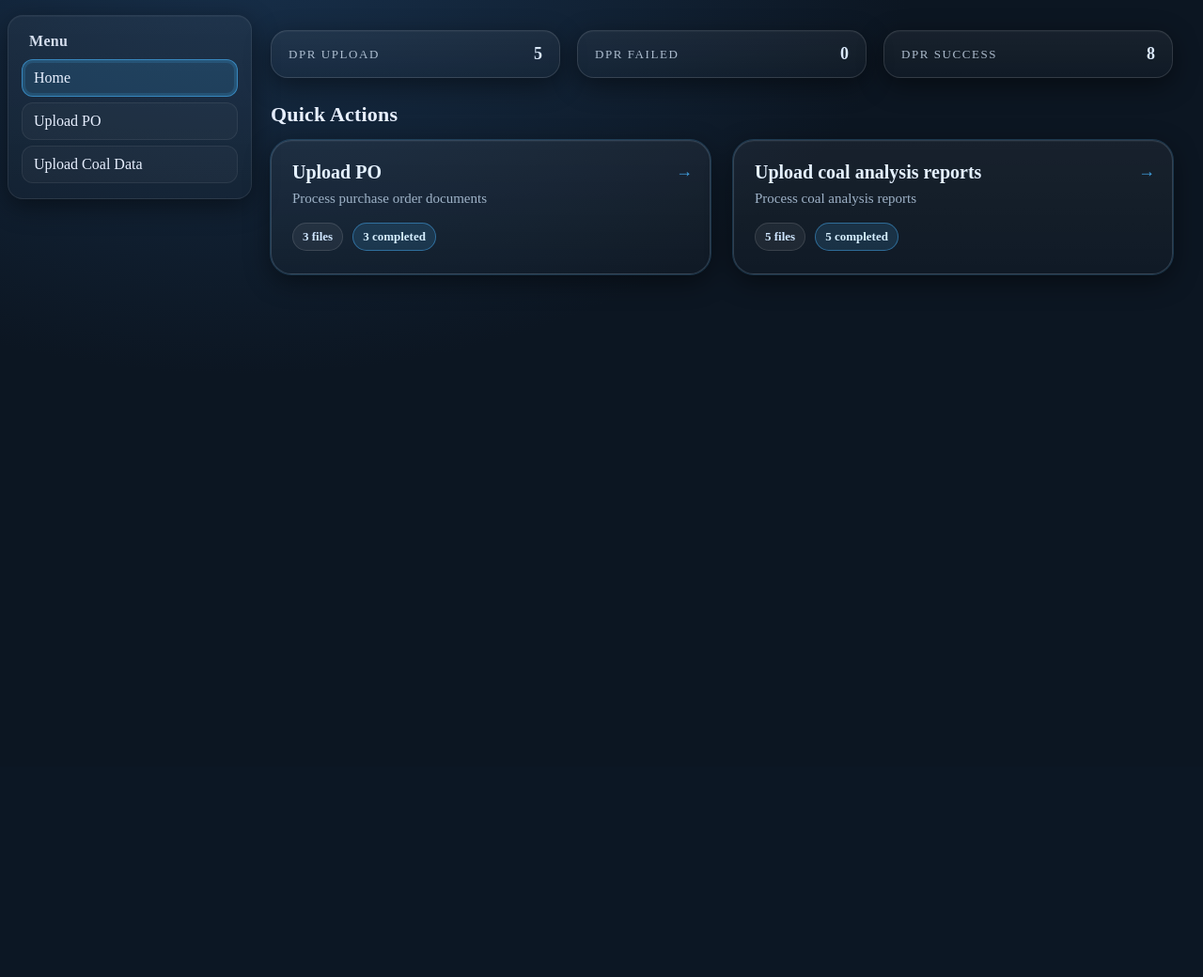
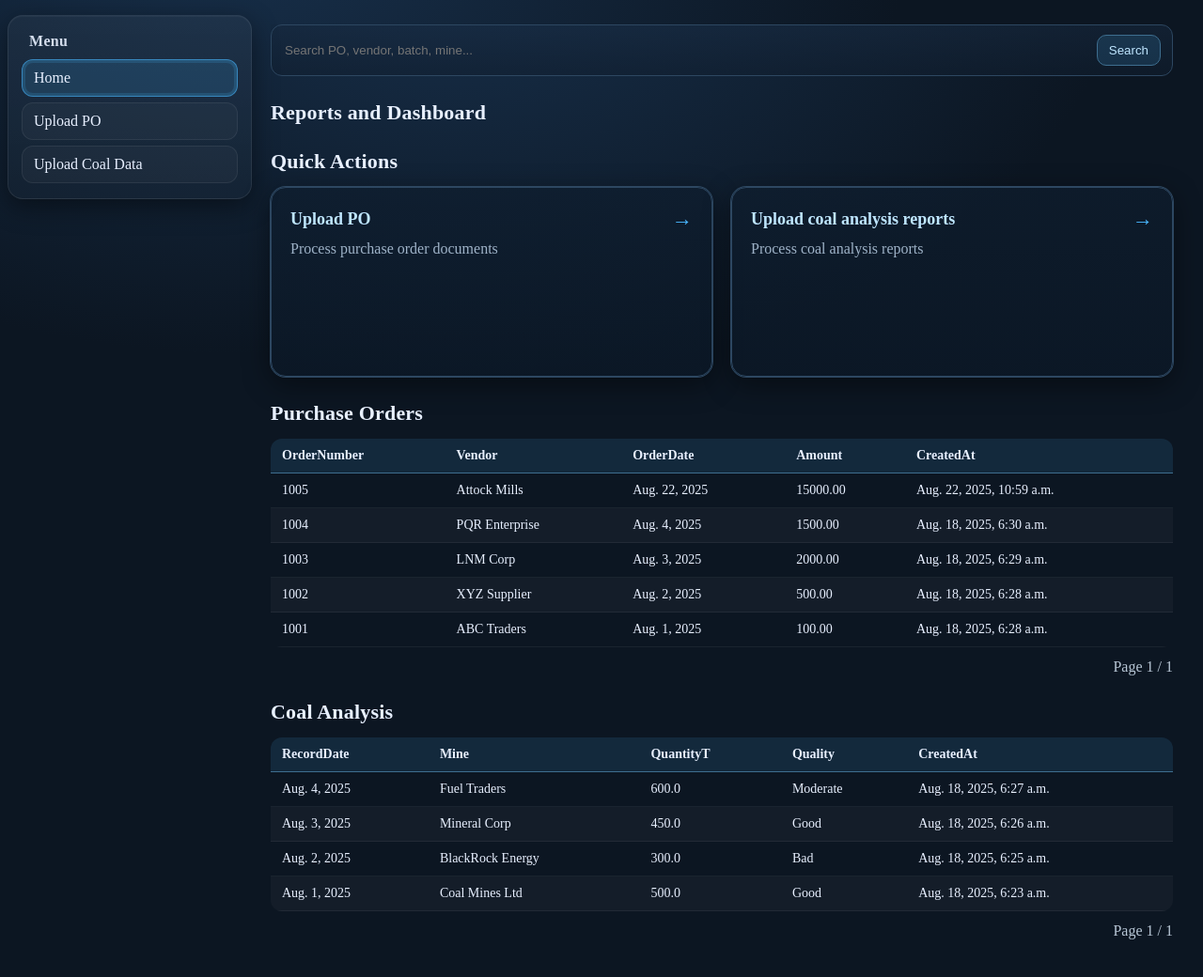
Before and after one commit to AmirHKhan344/internship-django, a Django app: page / in a window 1280 px wide. Shown: the whole page at 94% size. Before the commit the page ends 294 px from the top, so only its background shows below. Run offline with Django 5.2, Linux system fonts and the light colour scheme; data comes from the database, SQL or seed files in the repository; both versions use the stored data as it was after the commit.

Commit message:
Tabular form on Homepage

```diff
--- a/myproject/myapp/static/myapp/css/app.css
+++ b/myproject/myapp/static/myapp/css/app.css
@@ -113,16 +113,64 @@
 }
 @media (max-width: 1000px){ .quick-actions{ grid-template-columns: 1fr; } }
 
-.qa-card{
-  position: relative;
-  background: linear-gradient(180deg, rgba(255,255,255,.05), rgba(255,255,255,.02));
-  border: 1px solid rgba(175,205,235,.20);
-  border-radius: 22px;
-  box-shadow: var(--shadow);
-  padding: 22px 22px 24px;
-  outline: 1px solid rgba(79,164,219,.25);
-  transition: transform .14s ease, box-shadow .2s ease, outline-color .2s ease;
+.card-grid.three {
+  display: grid;
+  grid-template-columns: repeat(auto-fit, minmax(260px, 1fr));
+  gap: 20px;
 }
+
+/* Quick Action cards */
+.qa-card {
+  display: flex;
+  flex-direction: column;
+  justify-content: space-between;  /* ensures text + badges stay aligned */
+  min-height: 160px;               /* consistent height */
+  padding: 20px;
+  border: 1px solid var(--stroke);
+  border-radius: 16px;
+  background: linear-gradient(180deg, rgba(14,29,46,.7), rgba(11,24,39,.7));
+  text-decoration: none;
+  color: var(--text);
+  box-shadow: 0 0 0 1px var(--stroke), 0 8px 30px rgba(0,0,0,.45);
+  transition: transform .25s ease, border-color .25s ease, box-shadow .25s ease;
+}
+
+.qa-card:hover {
+  transform: translateY(-5px);
+  border-color: #4e86aa;
+  box-shadow: 0 0 0 1px rgba(73,183,255,.35), 0 16px 38px rgba(0,0,0,.55);
+}
+
+.qa-top {
+  display: flex;
+  align-items: center;
+  justify-content: space-between;
+  margin-bottom: 10px;
+}
+
+.qa-card h3 {
+  margin: 0;
+  font-size: 18px;
+  color: #bfe6ff;
+}
+
+.qa-card p {
+  margin: 0 0 12px;
+  color: var(--muted);
+  flex-grow: 1; /* keeps spacing consistent */
+}
+
+.qa-card .arrow {
+  font-size: 22px;
+  color: var(--accent);
+}
+
+.badge-row {
+  display: flex;
+  justify-content: space-between;
+  margin-top: auto;  /* pushes badges to bottom */
+}
+
 .qa-card:hover{
   transform: translateY(-2px);
   box-shadow: 0 12px 36px rgba(0,0,0,.5), inset 0 1px 0 rgba(255,255,255,.06);
@@ -223,3 +271,45 @@ ul, li{ list-style: none; margin: 0; padding: 0; }
 .btn.ghost{ background: transparent; }
 .overall-progress{ margin-top:12px; height:10px; background: rgba(255,255,255,.08); border-radius:999px; overflow:hidden; border:1px solid rgba(255,255,255,.12);}
 .overall-progress .bar{ height:100%; background: linear-gradient(90deg, rgba(73,183,255,.45), rgba(73,183,255,.95)); width:0%; }
+
+/* --- Search bar --- */
+.searchbar{
+  display:flex; gap:10px; align-items:center;
+  padding:10px 12px; border-radius:12px; border:1px solid var(--stroke);
+  background: linear-gradient(180deg, rgba(23,41,63,.55), rgba(16,30,47,.55));
+}
+.searchbar input{
+  flex:1; background:transparent; border:none; outline:none; color:var(--text);
+}
+.searchbar button{
+  border:1px solid #3e6e8f; background:rgba(73,183,255,.14); color:#bfe6ff;
+  padding:8px 12px; border-radius:10px; cursor:pointer;
+}
+.searchbar button:hover{ filter:brightness(1.1); }
+
+/* --- Data table --- */
+.table-wrap{ overflow:auto; border-radius:12px; }
+.data-table{
+  width:100%; border-collapse:separate; border-spacing:0;
+  color:var(--text); font-size:14px; min-width:720px;
+}
+.data-table thead th{
+  background: rgba(73,183,255,.12);
+  border-bottom:1px solid #3e6e8f;
+  padding:10px 12px; text-align:left; position:sticky; top:0;
+}
+.data-table tbody td{
+  padding:10px 12px; border-bottom:1px solid rgba(255,255,255,.06);
+}
+.data-table tbody tr:nth-child(even){ background: rgba(255,255,255,.03); }
+.data-table tbody tr:hover{ background: rgba(73,183,255,.10); }
+
+/* --- Pagination --- */
+.pager{
+  display:flex; align-items:center; gap:12px; justify-content:flex-end; margin-top:12px;
+}
+.pager a{
+  text-decoration:none; padding:6px 10px; border-radius:8px;
+  border:1px solid #3e6e8f; color:#bfe6ff; background: rgba(73,183,255,.14);
+}
+.pager span{ color:#b8c7d6; }
--- a/myproject/myapp/templates/myapp/index.html
+++ b/myproject/myapp/templates/myapp/index.html
@@ -1,46 +1,115 @@
 <!-- In index.html -->
 {% extends "myapp/base.html" %}
-{% block title %}Home{% endblock %}
 {% load static %}
+{% load model_extras %}
+
 {% block content %}
 
-<div class="stat-row">
-  <div class="stat-pill">
-    <div class="stat-title">DPR Upload</div>
-    <div class="stat-value">5</div>
+<div class="dash-bg">
+
+  <!-- Search (optional) -->
+  <form method="get" class="searchbar glass-card" style="margin-bottom:16px;">
+    <input type="text" name="q" value="{{ q }}" placeholder="Search PO, vendor, batch, mine..." />
+    <button type="submit">Search</button>
+  </form>
+
+  <h2 class="section-title">Reports and Dashboard</h2>
+  {% comment %} <div class="card-grid two">
+    <a class="glass-card" href="{% url 'coal_reports' %}">
+      <div class="card-head"><span class="card-emoji">📊</span><h3>Coal Analysis Reports</h3></div>
+      <p>View coal receiving analysis data and reports</p>
+      <div class="badge-row"><span class="badge muted">Latest</span></div>
+    </a>
+    <a class="glass-card" href="{% url 'dpr_reports' %}">
+      <div class="card-head"><span class="card-emoji">🧾</span><h3>DPR Reports</h3></div>
+      <p>Daily production report data and analytics</p>
+      <div class="badge-row"><span class="badge muted">Latest</span></div>
+    </a>
+  </div> {% endcomment %}
+
+  <h2 class="section-title">Quick Actions</h2>
+  <div class="card-grid three">
+    <a class="qa-card" href="{% url 'upload_po' %}"><div class="qa-top"><h3>Upload PO</h3><span class="arrow">→</span></div><p>Process purchase order documents</p></a>
+    <a class="qa-card" href="{% url 'upload_coal' %}"><div class="qa-top"><h3>Upload coal analysis reports</h3><span class="arrow">→</span></div><p>Process coal analysis reports</p></a>
+    {% comment %} <a class="qa-card" href="{% url 'upload_dpr' %}"><div class="qa-top"><h3>Upload Daily Production Report</h3><span class="arrow">→</span></div><p>Process production reports</p></a> {% endcomment %}
   </div>
-  <div class="stat-pill">
-    <div class="stat-title">DPR Failed</div>
-    <div class="stat-value">0</div>
+
+  <!-- ======================= -->
+  <!--   Database -> Tables    -->
+  <!-- ======================= -->
+
+  <h2 class="section-title">Purchase Orders</h2>
+  <div class="glass-card">
+    <div class="table-wrap">
+      <table class="data-table">
+        <thead>
+          <tr>
+            {% for h in po_headers %}
+              <th>{{ h|title|cut:"_" }}</th>
+            {% endfor %}
+          </tr>
+        </thead>
+        <tbody>
+          {% for row in po_page %}
+          <tr>
+            {% for h in po_headers %}
+              <td>{{ row|attr:h }}</td>
+            {% endfor %}
+          </tr>
+          {% empty %}
+          <tr><td colspan="{{ po_headers|length }}">No records found.</td></tr>
+          {% endfor %}
+        </tbody>
+      </table>
+    </div>
+
+    <!-- Pagination -->
+    <div class="pager">
+      {% if po_page.has_previous %}
+        <a href="?po_page={{ po_page.previous_page_number }}&q={{ q }}">Prev</a>
+      {% endif %}
+      <span>Page {{ po_page.number }} / {{ po_page.paginator.num_pages }}</span>
+      {% if po_page.has_next %}
+        <a href="?po_page={{ po_page.next_page_number }}&q={{ q }}">Next</a>
+      {% endif %}
+    </div>
   </div>
-  <div class="stat-pill">
-    <div class="stat-title">DPR Success</div>
-    <div class="stat-value">8</div>
+
+  <h2 class="section-title">Coal Analysis</h2>
+  <div class="glass-card">
+    <div class="table-wrap">
+      <table class="data-table">
+        <thead>
+          <tr>
+            {% for h in coal_headers %}
+              <th>{{ h|title|cut:"_" }}</th>
+            {% endfor %}
+          </tr>
+        </thead>
+        <tbody>
+          {% for row in coal_page %}
+          <tr>
+            {% for h in coal_headers %}
+              <td>{{ row|attr:h }}</td>
+            {% endfor %}
+          </tr>
+          {% empty %}
+          <tr><td colspan="{{ coal_headers|length }}">No records found.</td></tr>
+          {% endfor %}
+        </tbody>
+      </table>
+    </div>
+
+    <div class="pager">
+      {% if coal_page.has_previous %}
+        <a href="?coal_page={{ coal_page.previous_page_number }}&q={{ q }}">Prev</a>
+      {% endif %}
+      <span>Page {{ coal_page.number }} / {{ coal_page.paginator.num_pages }}</span>
+      {% if coal_page.has_next %}
+        <a href="?coal_page={{ coal_page.next_page_number }}&q={{ q }}">Next</a>
+      {% endif %}
+    </div>
   </div>
+
 </div>
-
-<h2 class="section-title">Quick Actions</h2>
-
-<div class="quick-actions">
-  <a class="qa-card" href="{% url 'upload_po' %}">
-    <div class="qa-title">Upload PO</div>
-    <div class="qa-desc">Process purchase order documents</div>
-    <div class="qa-meta">
-      <span class="badge">3 files</span>
-      <span class="badge primary">3 completed</span>
-    </div>
-    <span class="qa-arrow">→</span>
-  </a>
-
-  <a class="qa-card" href="{% url 'upload_coal' %}">
-    <div class="qa-title">Upload coal analysis reports</div>
-    <div class="qa-desc">Process coal analysis reports</div>
-    <div class="qa-meta">
-      <span class="badge">5 files</span>
-      <span class="badge primary">5 completed</span>
-    </div>
-    <span class="qa-arrow">→</span>
-  </a>
-</div>
-
 {% endblock %}
--- /dev/null
+++ b/myproject/myapp/templatetags/model_extras.py
@@ -0,0 +1,6 @@
+from django import template
+register = template.Library()
+
+@register.filter
+def attr(obj, name):
+    return getattr(obj, name)
--- a/myproject/myapp/views.py
+++ b/myproject/myapp/views.py
@@ -4,6 +4,8 @@ from django.conf import settings
 from django.db import transaction
 from django.core.files.storage import FileSystemStorage
 from pathlib import Path
+from django.core.paginator import Paginator
+from django.db.models import Q
 import pandas as pd
 from .models import PurchaseOrder, CoalRecord
 
@@ -13,7 +15,40 @@ MEDIA_PO.mkdir(parents=True, exist_ok=True)
 MEDIA_COAL.mkdir(parents=True, exist_ok=True)
 
 def home(request):
-    return render(request, "myapp/index.html")
+    # optional search term from ?q=...
+    q = (request.GET.get("q") or "").strip()
+
+    # --- ORM queries (newest first) ---
+    po_qs = PurchaseOrder.objects.all().order_by("-created_at")
+    coal_qs = CoalRecord.objects.all().order_by("-created_at")
+
+    if q:
+        # Search in a few useful text fields
+        po_qs = po_qs.filter(
+            Q(order_number__icontains=q) |
+            Q(vendor__icontains=q)
+        )
+        coal_qs = coal_qs.filter(
+            Q(mine__icontains=q) |
+            Q(quality__icontains=q)
+        )
+
+    # --- Pagination ---
+    po_page = Paginator(po_qs, 10).get_page(request.GET.get("po_page"))
+    coal_page = Paginator(coal_qs, 10).get_page(request.GET.get("coal_page"))
+
+    # --- Table headers (explicit order for nice display) ---
+    po_headers = ["order_number", "vendor", "order_date", "amount", "created_at"]
+    coal_headers = ["record_date", "mine", "quantity_t", "quality", "created_at"]
+
+    context = {
+        "q": q,
+        "po_page": po_page,
+        "coal_page": coal_page,
+        "po_headers": po_headers,
+        "coal_headers": coal_headers,
+    }
+    return render(request, "myapp/index.html", context)
 
 def _read_table(uploaded_file):
     """Return a pandas DataFrame from xlsx/xls/csv."""
```
Also changed, not shown: myproject/db.sqlite3, myproject/myapp/templatetags/__init__.py (added), 1 other file.
